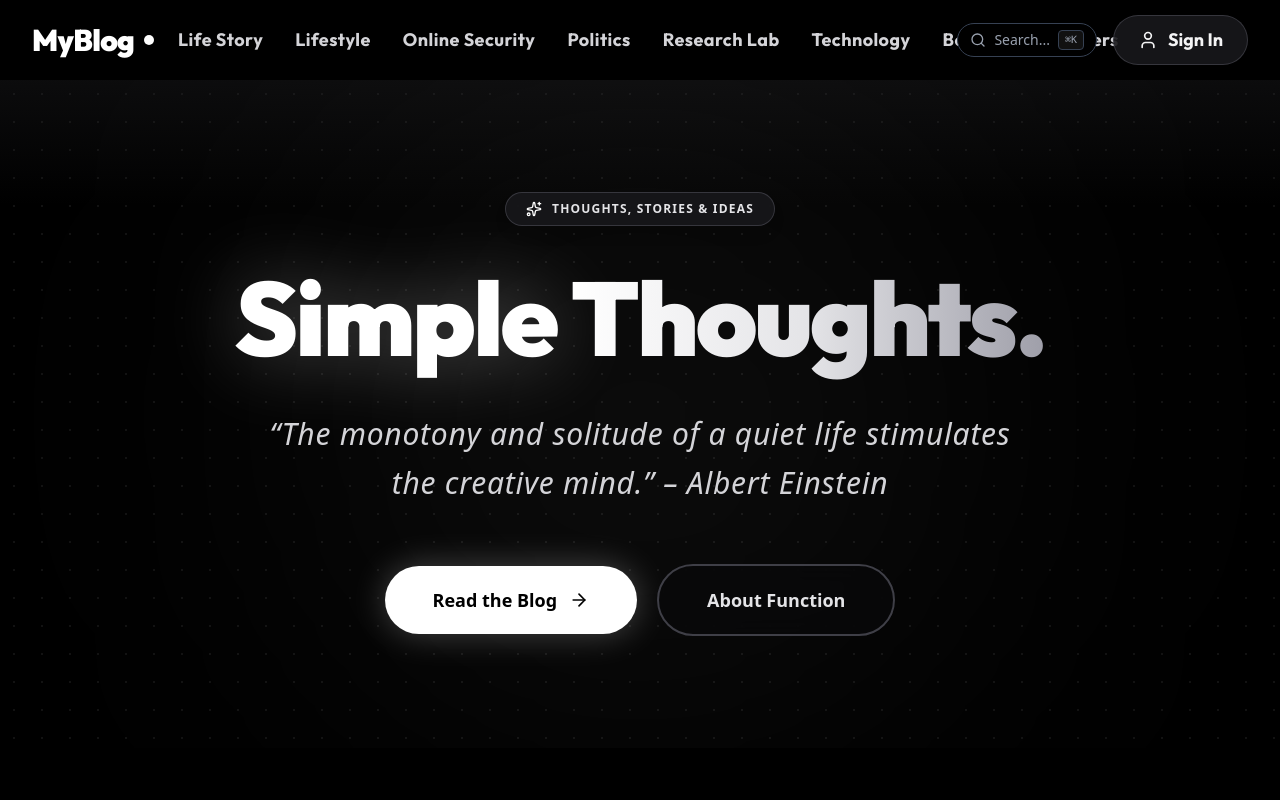
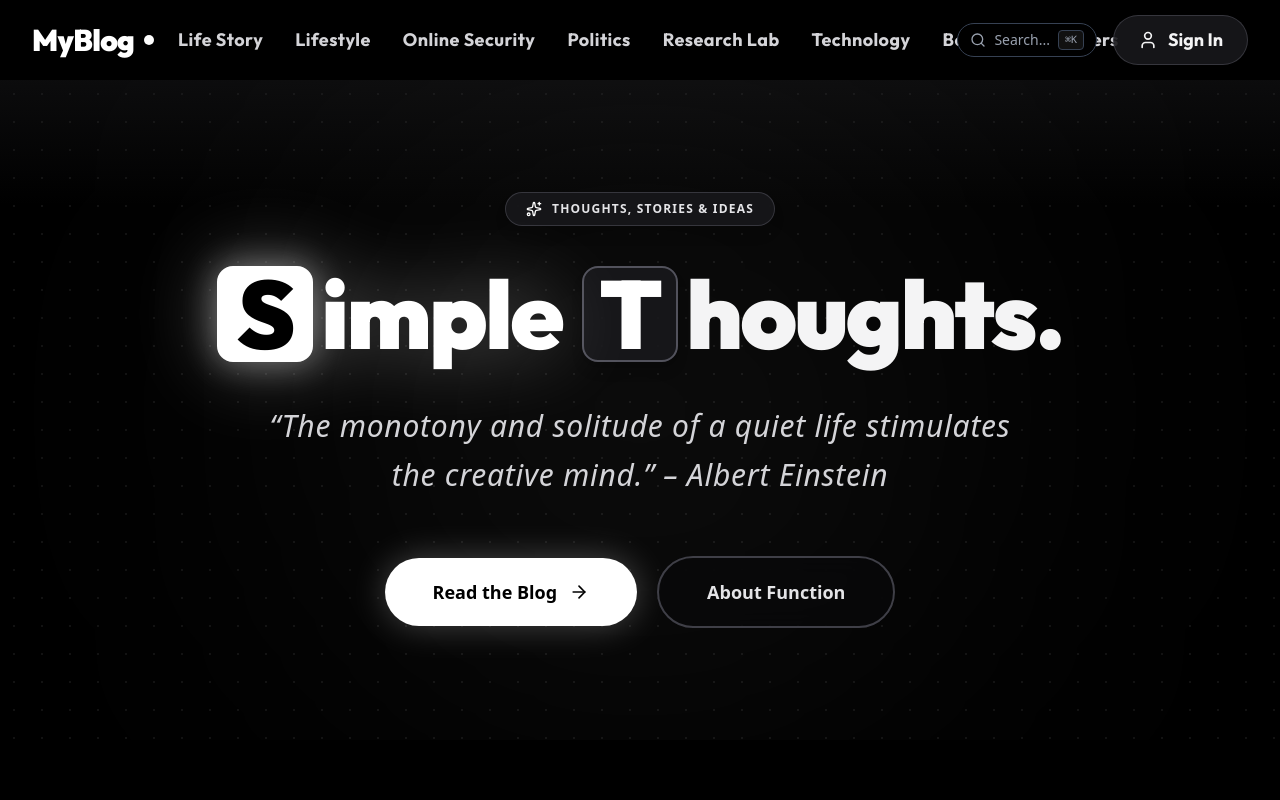
Before and after one commit to akhilprakash869/myblogg, a Next.js app: page / in a window 1280 px wide. Shown: the top 800 px of the page. Built offline with nearby package versions, Linux system fonts and the light colour scheme.

Commit message:
Add boxed S and T typography accents to Hero title and update subtitle quote

```diff
--- a/hero_preview.html
+++ b/hero_preview.html
@@ -74,13 +74,19 @@
               <span class="tracking-widest uppercase text-xs font-semibold text-zinc-200">Thoughts, Stories & Ideas</span>
           </div>
 
-          <!-- Main Hero Title - Single Line Bold Characters -->
-          <h1 class="font-display text-4xl sm:text-6xl md:text-7xl lg:text-8xl xl:text-[6.5rem] font-black tracking-tight leading-none whitespace-nowrap">
-              <span class="text-white drop-shadow-[0_0_40px_rgba(255,255,255,0.3)]">
-                  Simple
+          <!-- Main Hero Title - Single Line Bold Characters with Square Boxed S and T -->
+          <h1 class="font-display text-4xl sm:text-6xl md:text-7xl lg:text-8xl xl:text-[6rem] font-black tracking-tight leading-none whitespace-nowrap flex items-center justify-center gap-3 sm:gap-5">
+              <span class="inline-flex items-center text-white drop-shadow-[0_0_40px_rgba(255,255,255,0.3)]">
+                  <span class="inline-flex items-center justify-center rounded-2xl border-2 border-white bg-white text-black w-11 h-11 sm:w-16 sm:h-16 md:w-20 md:h-20 lg:w-24 lg:h-24 mr-1 sm:mr-2 shadow-[0_0_35px_rgba(255,255,255,0.4)] shrink-0">
+                      S
+                  </span>
+                  imple
               </span>
-              <span class="bg-gradient-to-r from-white via-zinc-200 to-zinc-400 bg-clip-text text-transparent">
-                  Thoughts.
+              <span class="inline-flex items-center text-zinc-100">
+                  <span class="inline-flex items-center justify-center rounded-2xl border-2 border-zinc-600 bg-zinc-900/90 text-white w-11 h-11 sm:w-16 sm:h-16 md:w-20 md:h-20 lg:w-24 lg:h-24 mr-1 sm:mr-2 shadow-lg shrink-0">
+                      T
+                  </span>
+                  houghts.
               </span>
           </h1>
 
--- a/src/components/Hero.tsx
+++ b/src/components/Hero.tsx
@@ -18,13 +18,19 @@ export function Hero() {
                     <span className="tracking-widest uppercase text-xs font-semibold text-zinc-200">Thoughts, Stories & Ideas</span>
                 </div>
 
-                {/* Main Hero Title - Massive Single-Line Bold Characters */}
-                <h1 className="font-display text-4xl sm:text-6xl md:text-7xl lg:text-8xl xl:text-[6.5rem] font-black tracking-tight leading-none whitespace-nowrap">
-                    <span className="text-white drop-shadow-[0_0_40px_rgba(255,255,255,0.3)]">
-                        Simple{" "}
+                {/* Main Hero Title - Massive Single-Line Bold Characters with Square Boxed S and T */}
+                <h1 className="font-display text-4xl sm:text-6xl md:text-7xl lg:text-8xl xl:text-[6rem] font-black tracking-tight leading-none whitespace-nowrap flex items-center justify-center gap-3 sm:gap-5">
+                    <span className="inline-flex items-center text-white drop-shadow-[0_0_40px_rgba(255,255,255,0.3)]">
+                        <span className="inline-flex items-center justify-center rounded-2xl border-2 border-white bg-white text-black w-11 h-11 sm:w-16 sm:h-16 md:w-20 md:h-20 lg:w-24 lg:h-24 mr-1 sm:mr-2 shadow-[0_0_35px_rgba(255,255,255,0.4)] shrink-0">
+                            S
+                        </span>
+                        imple
                     </span>
-                    <span className="bg-gradient-to-r from-white via-zinc-200 to-zinc-400 bg-clip-text text-transparent">
-                        Thoughts.
+                    <span className="inline-flex items-center text-zinc-100">
+                        <span className="inline-flex items-center justify-center rounded-2xl border-2 border-zinc-600 bg-zinc-900/90 text-white w-11 h-11 sm:w-16 sm:h-16 md:w-20 md:h-20 lg:w-24 lg:h-24 mr-1 sm:mr-2 shadow-lg shrink-0">
+                            T
+                        </span>
+                        houghts.
                     </span>
                 </h1>
 
```
